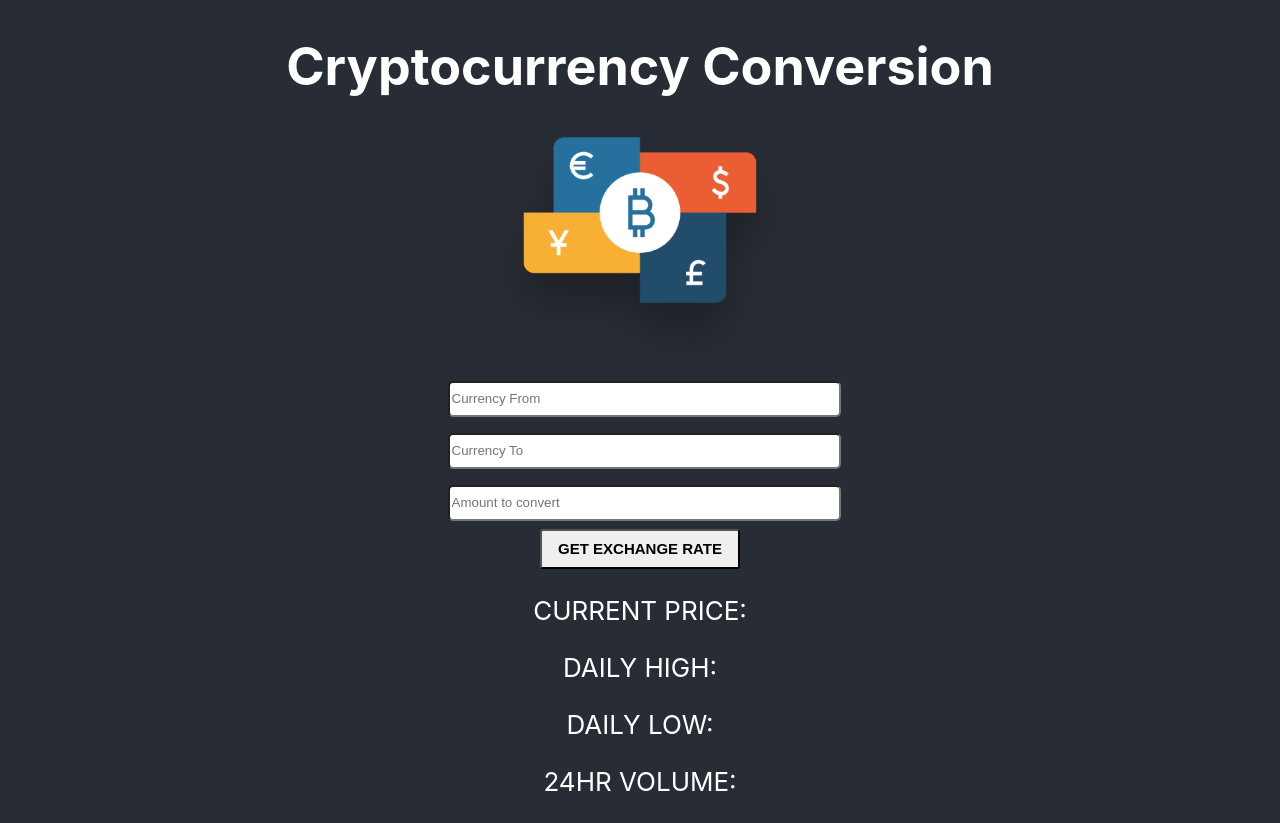
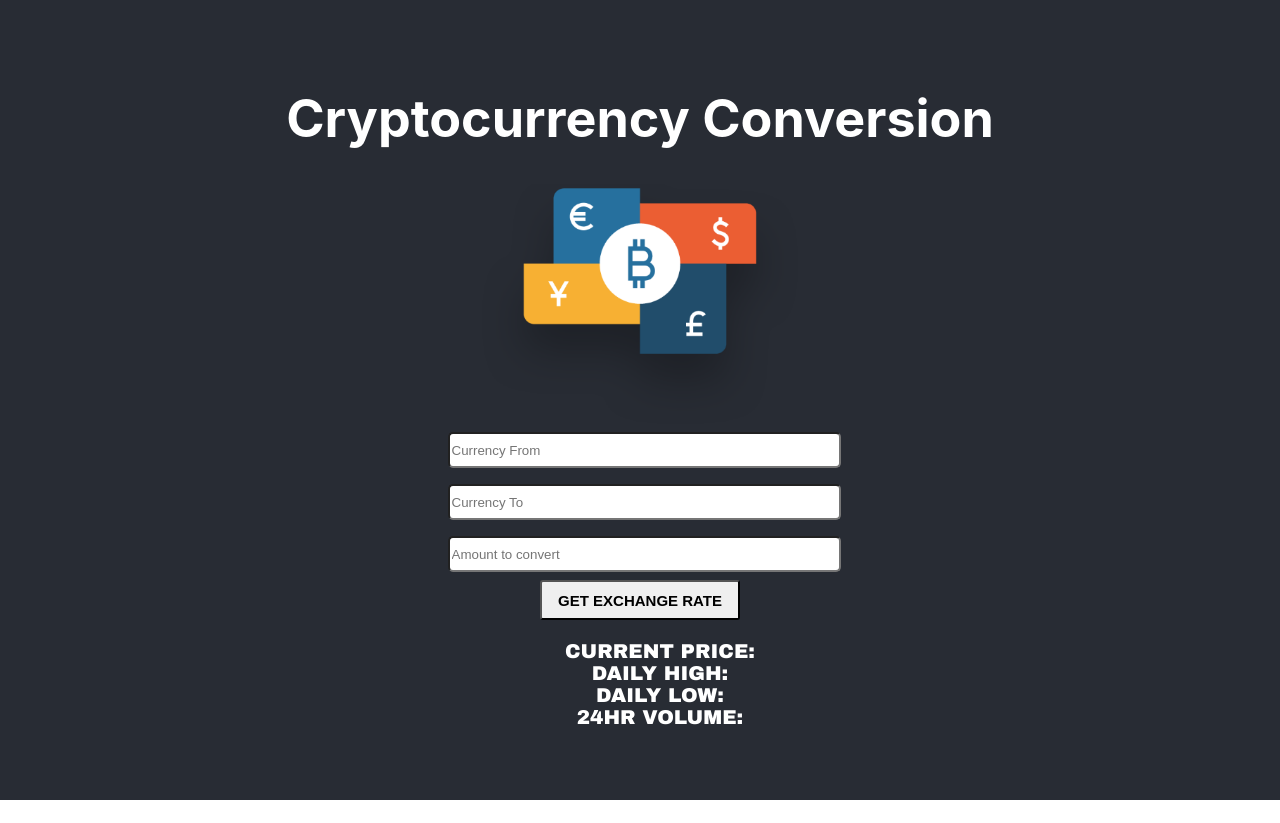
Before and after one commit to Daniel-Choiniere/reactCrypto, a React (Create React App) app: page / in a window 1280 px wide. After the commit the page ends 800 px from the top, so only its background shows below. Built offline with nearby package versions, Linux system fonts and the light colour scheme.

Commit message:
added some fonts and styling to data display on front end

```diff
--- a/public/index.html
+++ b/public/index.html
@@ -6,6 +6,7 @@
     <meta name="viewport" content="width=device-width, initial-scale=1, shrink-to-fit=no"/>
     <meta name="theme-color" content="#000000" />
     <link rel="manifest" href="%PUBLIC_URL%/manifest.json" />
+    <link href="https://fonts.googleapis.com/css?family=Archivo+Black" rel="stylesheet">
     <title>CryptoCurrency Exchange</title>
   </head>
   <body>
--- a/src/App.css
+++ b/src/App.css
@@ -24,6 +24,12 @@ button:hover {
 input:hover {
   border:color #eb5d33;
   box-shadow: 0 0 20px 0 #eb5d33;
+}
+
+.display {
+  font-size: 20px;
+  font-family: 'Archivo Black', sans-serif;
+  list-style: none;
 }
 
 .App {
--- a/src/App.js
+++ b/src/App.js
@@ -50,7 +50,7 @@ class App extends Component {
       <div className="App">
         <header className="App-header">
           <h1>Cryptocurrency Conversion</h1>
-          <img src={ logo } className="App-logo" alt="logo" />
+          <img src={ logo } className="App-logo" alt="bitcoin logo" />
 
         <Input
           setCurrencyFromName = { this.setCurrencyFrom }
--- a/src/Components/Display.js
+++ b/src/Components/Display.js
@@ -2,13 +2,13 @@ import React from "react";
 
 function Display(props){
     return (
-      <div>
-        <p>{ props.from } { props.to }</p>
-        <p>{ props.from }{ props.to } CURRENT PRICE: { props.currentPrice }</p>
-        <p>{ props.from } DAILY HIGH: { props.dailyHigh }</p>
-        <p>{ props.from } DAILY LOW:{ props.dailyLow }</p>
-        <p>{ props.from } 24HR VOLUME:{ props.twentyfourVol }</p>
-      </div>
+      <ul className="display">
+        <li>{ props.from } { props.to }</li>
+        <li>{ props.from }{ props.to } CURRENT PRICE: { props.currentPrice }</li>
+        <li>{ props.from } DAILY HIGH: { props.dailyHigh }</li>
+        <li>{ props.from } DAILY LOW:{ props.dailyLow }</li>
+        <li>{ props.from } 24HR VOLUME:{ props.twentyfourVol }</li>
+      </ul>
     );
 }
 
--- a/src/Components/Input.js
+++ b/src/Components/Input.js
@@ -8,7 +8,8 @@ class Input extends Component{
     currencyTo: null,
     currentPrice: null,
     dailyHigh: null,
-    dailyLow: null
+    dailyLow: null,
+    twentyfourVol: null
   }
 
   setCurrencyFrom = e => {
@@ -45,16 +46,15 @@ class Input extends Component{
       this.props.setHighPriceText(this.state.dailyHigh);
       this.props.setLowPriceText(this.state.dailyLow);
       this.props.setTwentyFourVol(this.state.twentyfourVol);
+      this.props.setCurrencyFromName(this.state.currencyFrom);
+      this.props.setCurrencyToName(this.state.currencyTo);
     });
-
-    this.props.setCurrencyFromName(this.state.currencyFrom);
-    this.props.setCurrencyToName(this.state.currencyTo);
   }
 
     render(){
       return(
         <div>
-          <input id="curForm" onChange={ this.setCurrencyFrom } placeholder="Currency From"/>
+          <input id="curFrom" onChange={ this.setCurrencyFrom } placeholder="Currency From"/>
           <input id="curTo" onChange={ this.setCurrencyTo } placeholder="Currency To" />
           <br></br>
           <input onChange={ this.setCashToConvert } placeholder="Amount to convert"/>
```
